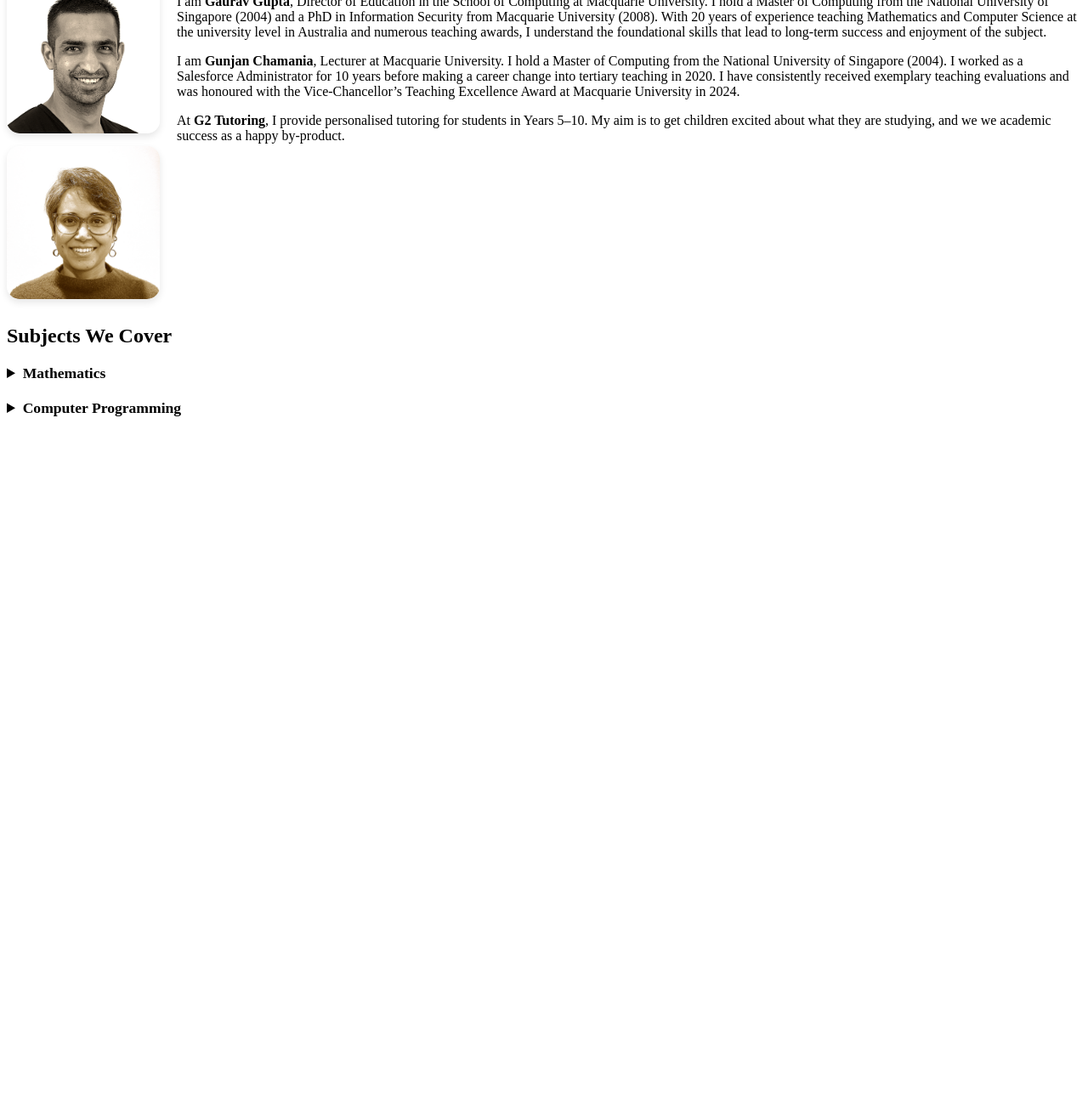
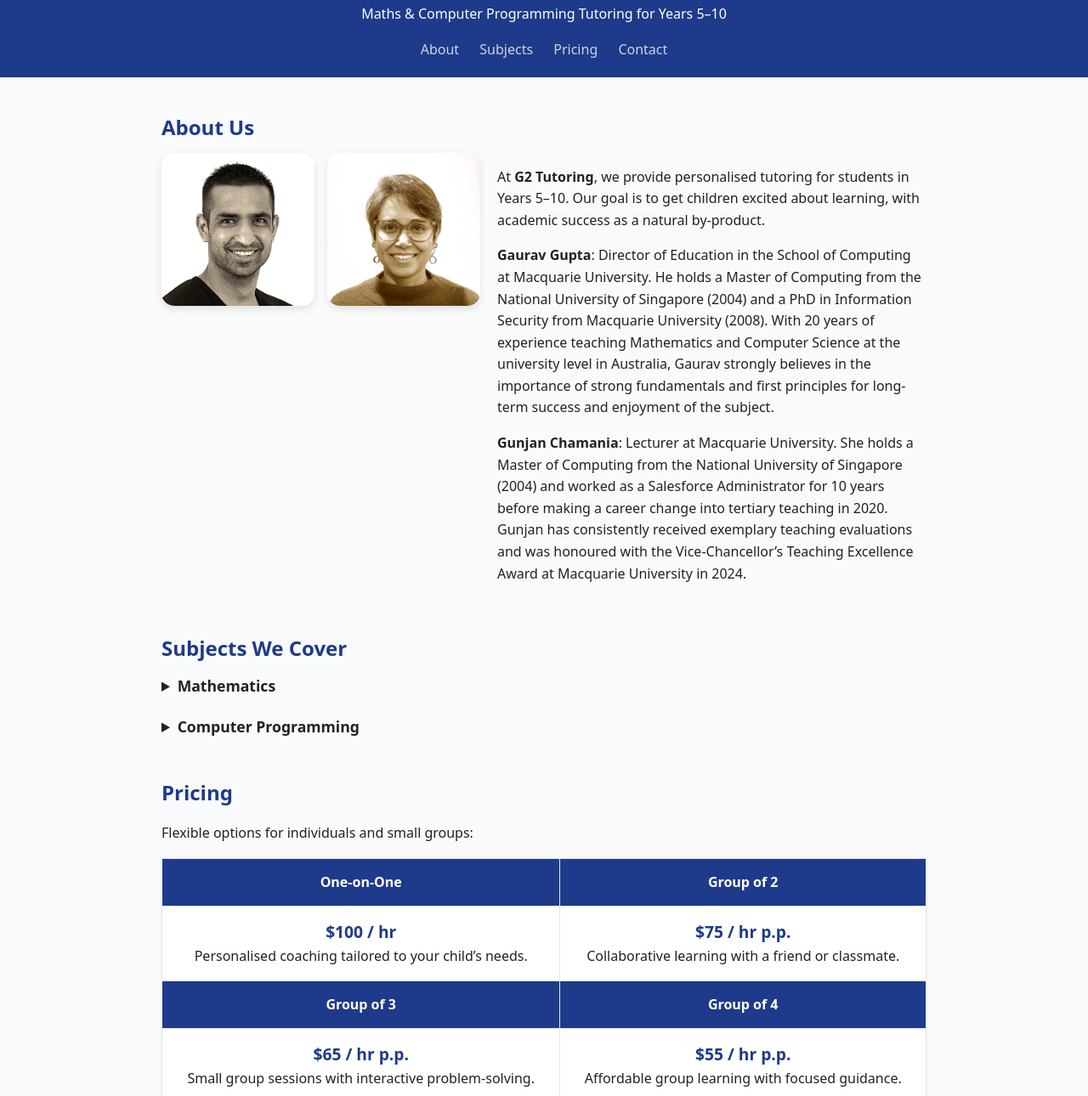
Before and after one commit to g2tutoring/g2tutoring.github.io, a plain HTML site: page index.html in a window 1280 px wide. Shown: the part 78-1368 px from the top of the page at 85% size. Before the commit the page ends 800 px from the top, so only its background shows below. Drawn offline with Linux system fonts and the light colour scheme.

Commit message:
Update index.html

```diff
--- a/index.html
+++ b/index.html
@@ -1,20 +1,150 @@
+<!DOCTYPE html>
+<html lang="en">
+<head>
+  <meta charset="UTF-8">
+  <meta name="viewport" content="width=device-width, initial-scale=1.0">
+  <title>G2 Tutoring — Maths & Programming for Years 5–10</title>
+  <style>
+    body {
+      font-family: system-ui, Arial, sans-serif;
+      margin: 0;
+      padding: 0;
+      line-height: 1.6;
+      color: #222;
+      background: #f9fafb;
+    }
+
+    header {
+      background: #1e3a8a;
+      color: #fff;
+      padding: 20px;
+      text-align: center;
+    }
+    header h1 { margin: 0; font-size: 1.8rem; }
+    nav { margin-top: 10px; }
+    nav a {
+      color: #cbd5e1;
+      margin: 0 10px;
+      text-decoration: none;
+      font-weight: 500;
+    }
+    nav a:hover { color: #fff; }
+
+    main {
+      max-width: 900px;
+      margin: auto;
+      padding: 20px;
+    }
+    section { margin-bottom: 40px; }
+    h2 { color: #1e3a8a; margin-bottom: 10px; }
+    ul { padding-left: 20px; }
+
+    /* About section */
+    .about-container {
+      display: flex;
+      flex-wrap: wrap;
+      gap: 20px;
+      align-items: flex-start;
+      margin-bottom: 30px;
+    }
+    .photos {
+      display: flex;
+      gap: 15px;
+      flex-wrap: wrap;
+    }
+    .profile-photo {
+      width: 180px;
+      height: 180px;
+      object-fit: cover;
+      border-radius: 15px;
+      box-shadow: 0 4px 8px rgba(0,0,0,0.1);
+      flex-shrink: 0;
+    }
+    .bio { flex: 1; min-width: 280px; }
+
+    /* Pricing table */
+    table.pricing-table {
+      width: 100%;
+      border-collapse: collapse;
+      margin-top: 15px;
+      background: #fff;
+      box-shadow: 0 2px 6px rgba(0,0,0,0.05);
+    }
+    table.pricing-table th, table.pricing-table td {
+      border: 1px solid #e5e7eb;
+      padding: 15px;
+      text-align: center;
+    }
+    table.pricing-table th {
+      background: #1e3a8a;
+      color: #fff;
+    }
+    table.pricing-table td strong {
+      color: #1e3a8a;
+      font-size: 1.2rem;
+    }
+
+    footer {
+      background: #1e293b;
+      color: #cbd5e1;
+      text-align: center;
+      padding: 20px;
+      font-size: 0.9rem;
+    }
+
+    /* Collapsible details styling */
+    details { margin-bottom: 15px; }
+    summary {
+      cursor: pointer;
+      font-size: 1.1em;
+      margin-bottom: 5px;
+    }
+    summary:hover { color: #0066cc; }
+
+    /* Responsive tweaks */
+    @media(max-width: 600px) {
+      table.pricing-table, table.pricing-table th, table.pricing-table td {
+        display: block;
+        width: 100%;
+      }
+      .about-container { flex-direction: column; align-items: center; }
+      .photos { justify-content: center; }
+    }
+  </style>
+</head>
+<body>
+  <header>
+    <h1>G2 Tutoring</h1>
+    <p>Maths & Computer Programming Tutoring for Years 5–10</p>
+    <nav>
+      <a href="#about">About</a>
+      <a href="#subjects">Subjects</a>
+      <a href="#pricing">Pricing</a>
+      <a href="#contact">Contact</a>
+    </nav>
+  </header>
+
+  <main>
     <!-- About Us Section -->
     <section id="about">
       <h2>About Us</h2>
       <div class="about-container">
         <div class="photos">
           <img src="gaurav.png" alt="Gaurav Gupta" class="profile-photo">
-      <img src="gunjan.png" alt="Gunjan" class="profile-photo">
+          <img src="gunjan.png" alt="Gunjan Chamania" class="profile-photo">
         </div>
         <div class="bio">
+          <p>At <strong>G2 Tutoring</strong>, we provide personalised tutoring for students in Years 5–10. Our goal is to get children excited about learning, with academic success as a natural by-product.</p>
           <p>
-        I am <strong>Gaurav Gupta</strong>, Director of Education in the School of Computing at Macquarie University.
-        I hold a Master of Computing from the National University of Singapore (2004) and a PhD in Information Security from Macquarie University (2008). With 20 years of experience teaching Mathematics and Computer Science at the university level in Australia and numerous teaching awards, I understand the foundational skills that lead to long-term success and enjoyment of the subject.
+            <strong>Gaurav Gupta</strong>: Director of Education in the School of Computing at Macquarie University.
+            He holds a Master of Computing from the National University of Singapore (2004) and a PhD in Information Security from Macquarie University (2008).
+            With 20 years of experience teaching Mathematics and Computer Science at the university level in Australia, Gaurav strongly believes in the importance of strong fundamentals and first principles for long-term success and enjoyment of the subject.
           </p>
           <p>
-        I am <strong>Gunjan Chamania</strong>, Lecturer at Macquarie University. I hold a Master of Computing from the National University of Singapore (2004). I worked as a Salesforce Administrator for 10 years before making a career change into tertiary teaching in 2020. I have consistently received exemplary teaching evaluations and was honoured with the Vice-Chancellor’s Teaching Excellence Award at Macquarie University in 2024.
+            <strong>Gunjan Chamania</strong>: Lecturer at Macquarie University.
+            She holds a Master of Computing from the National University of Singapore (2004) and worked as a Salesforce Administrator for 10 years before making a career change into tertiary teaching in 2020.
+            Gunjan has consistently received exemplary teaching evaluations and was honoured with the Vice-Chancellor’s Teaching Excellence Award at Macquarie University in 2024.
           </p>
-       <p>At <strong>G2 Tutoring</strong>, I provide personalised tutoring for students in Years 5–10. My aim is to get children excited about what they are studying, and we we academic success as a happy by-product.</p>
         </div>
       </div>
     </section>
@@ -51,7 +181,7 @@
               <li>Shapes and angles</li>
               <li>Congruence and similarity</li>
               <li>Pythagoras’ theorem</li>
-          <li>Trigonometry</li>
+              <li>Trigonometry (basic right-angled)</li>
             </ul>
           </li>
           <li>Statistics
@@ -74,54 +204,55 @@
       <details>
         <summary><strong>Computer Programming</strong></summary>
         <ul>
-        <li><strong>Python</strong>: Variables and operators including Strings, conditions, loops, functions, lists, dictionaries, maps, classes and objects.</li>
-        <li><strong>Python</strong>: Variables and operators including Strings, conditions, loops, functions, arrays, ArrayLists, classes and objects.</li>
-        <li><strong>Processing (visual coding)</strong>: Same topics as Java, but in a visual, animation-based environment. Suitable for years 5 - 7.</li>
-        <li><strong>HTML + CSS</strong>: Basic web development.</li>
+          <li><strong>Python</strong>: Variables, conditions, loops, functions, lists, dictionaries; classes introduced in upper years.</li>
+          <li><strong>Java</strong>: Variables, operators, loops, arrays, ArrayLists, basic object-oriented programming.</li>
+          <li><strong>Processing (visual coding)</strong>: Animation and visual programming; suitable for Years 5–7.</li>
+          <li><strong>HTML + CSS</strong>: Basic web development; creating simple webpages.</li>
         </ul>
       </details>
     </section>
 
-<!-- Styling -->
-<style>
-  .about-container {
-    display: flex;
-    flex-wrap: wrap;
-    align-items: flex-start;
-    gap: 20px;
-    margin-bottom: 30px;
-  }
+    <!-- Pricing Section -->
+    <section id="pricing">
+      <h2>Pricing</h2>
+      <p>Flexible options for individuals and small groups:</p>
+      <table class="pricing-table">
+        <tr>
+          <th>One-on-One</th>
+          <th>Group of 2</th>
+        </tr>
+        <tr>
+          <td><strong>$100 / hr</strong><br>Personalised coaching tailored to your child’s needs.</td>
+          <td><strong>$75 / hr p.p.</strong><br>Collaborative learning with a friend or classmate.</td>
+        </tr>
+        <tr>
+          <th>Group of 3</th>
+          <th>Group of 4</th>
+        </tr>
+        <tr>
+          <td><strong>$65 / hr p.p.</strong><br>Small group sessions with interactive problem-solving.</td>
+          <td><strong>$55 / hr p.p.</strong><br>Affordable group learning with focused guidance.</td>
+        </tr>
+      </table>
+    </section>
 
-  .photos {
-    display: flex;
-    flex-direction: column;
-    gap: 15px;
-  }
+    <!-- Contact Section -->
+    <section id="contact">
+      <h2>Contact Us</h2>
+      <p>Interested in enrolling or learning more? Get in touch with us:</p>
+      <ul>
+        <li>Email: <a href="mailto:gaurav1780@gmail.com">gaurav1780@gmail.com</a></li>
+        <li>Location: South Turramurra, Australia (online sessions available nationwide)</li>
+      </ul>
+    </section>
+  </main>
 
-  .profile-photo {
-    width: 180px;
-    height: 180px;
-    object-fit: cover;
-    border-radius: 15px;
-    box-shadow: 0 4px 8px rgba(0,0,0,0.1);
-  }
+  <footer>
+    <p>© <span id="year"></span> G2 Tutoring · Maths & Programming Coaching for Years 5–10</p>
+  </footer>
 
-  .bio {
-    flex: 1;
-    min-width: 280px;
-  }
-
-  details {
-    margin-bottom: 15px;
-  }
-
-  summary {
-    cursor: pointer;
-    font-size: 1.1em;
-    margin-bottom: 5px;
-  }
-
-  summary:hover {
-    color: #0066cc;
-  }
-</style>
+  <script>
+    document.getElementById('year').textContent = new Date().getFullYear();
+  </script>
+</body>
+</html>
```
Lines whose indentation alone changed are shown as unchanged.
